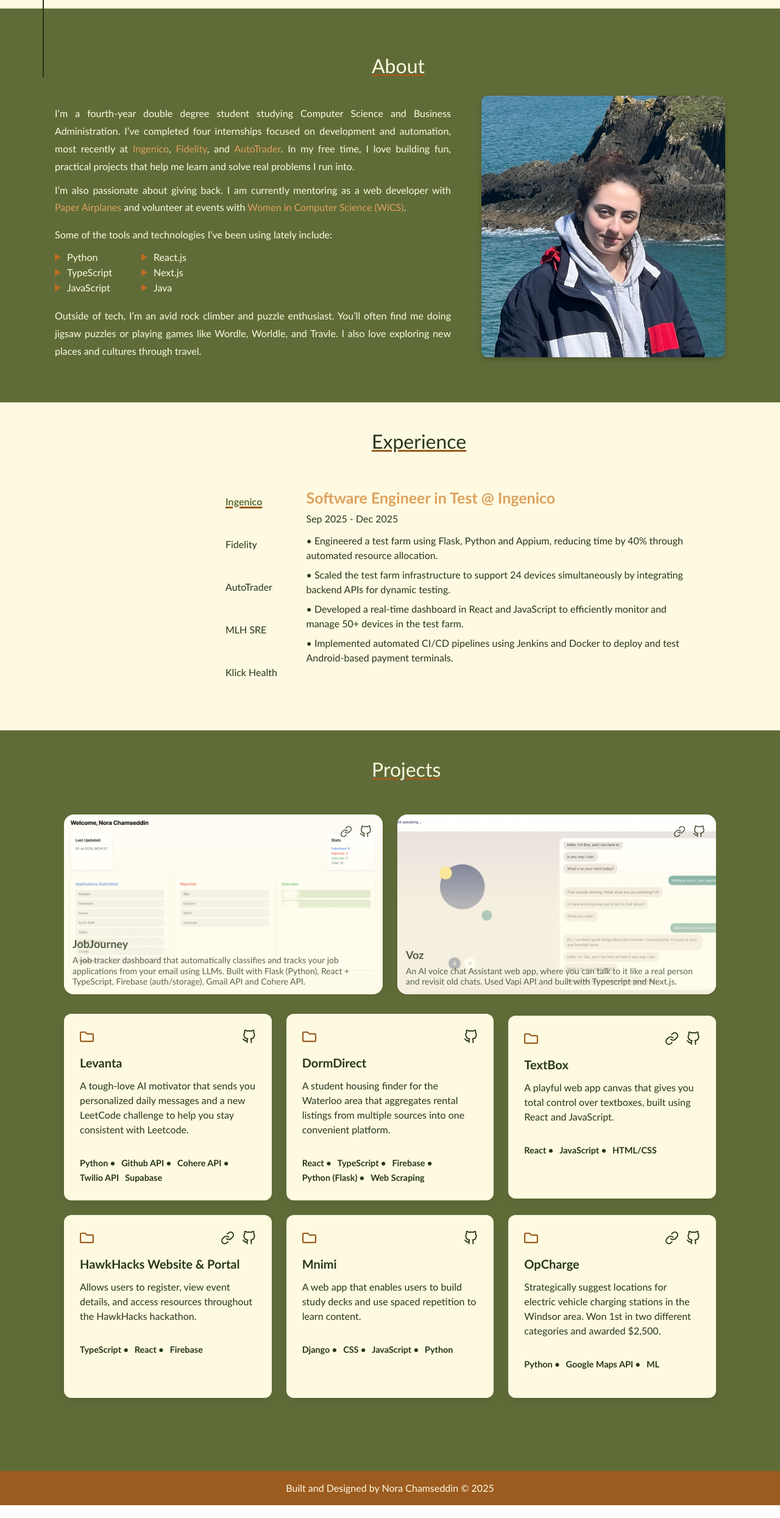
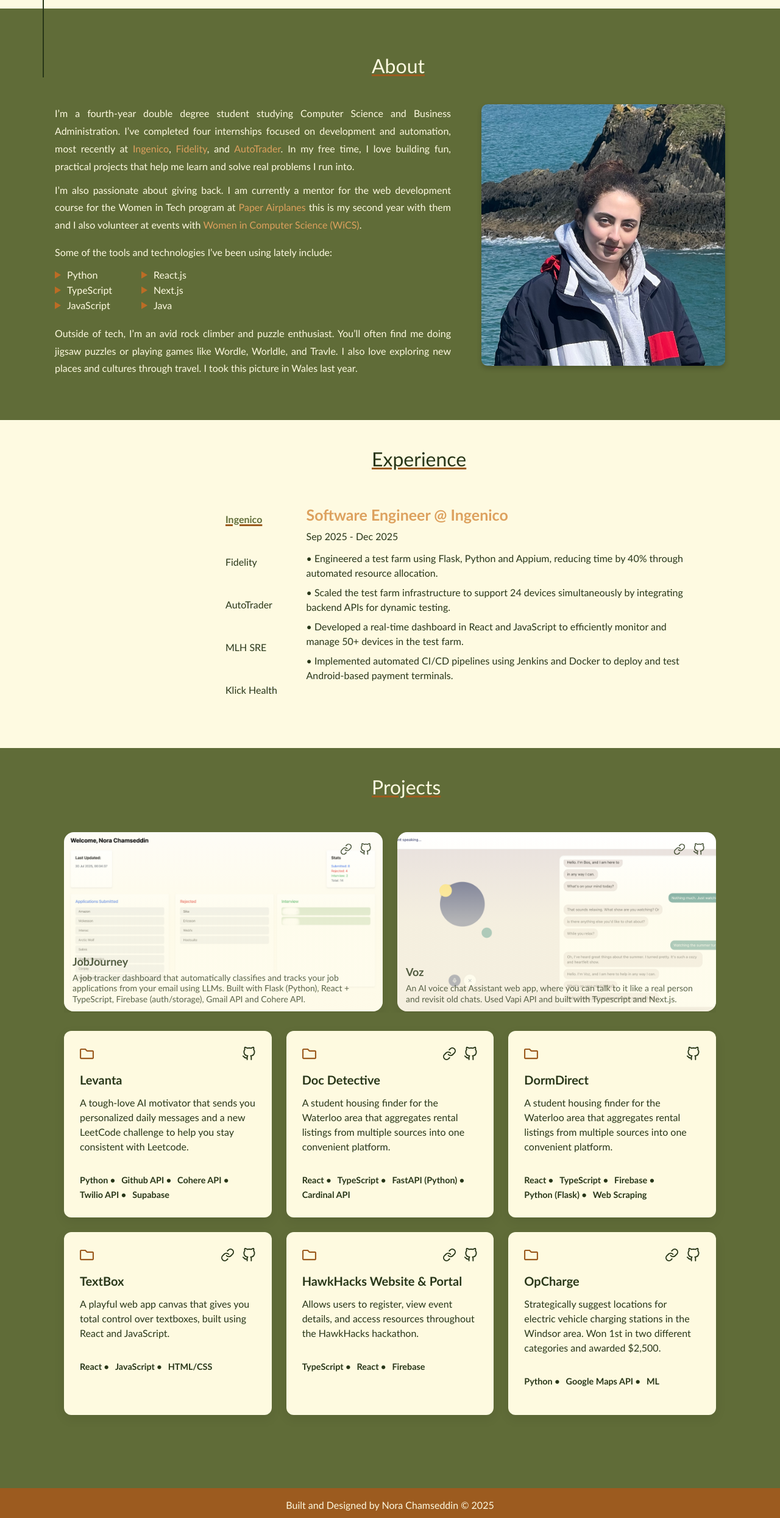
Before and after one commit to norachams/personal-Website, a Next.js app: page / in a window 1280 px wide. Shown: the part 777-3267 px from the top of the page at 61% size. Before the commit the page ends 3246 px from the top, so only its background shows below. Built offline with nearby package versions, Linux system fonts and the light colour scheme.

Commit message:
added new project and other minor additions

```diff
--- a/Components/AboutMe.js
+++ b/Components/AboutMe.js
@@ -9,7 +9,7 @@ export default function Home() {
           <p> I’m a fourth-year double degree student studying Computer Science and Business Administration. I’ve completed four internships focused on development and automation, most recently at <a href="https://ingenico.com/en" >Ingenico</a>, <a href="https://www.fidelity.ca/en/" >Fidelity</a>, and <a href="https://www.autotrader.ca/" >AutoTrader</a>.
           In my free time, I love building fun, practical projects that help me learn and solve real problems I run into.</p>
           <p>
-            I’m also passionate about giving back. I am currently mentoring as a web developer with{" "}
+            I’m also passionate about giving back. I am currently a mentor for the web development course for the Women in Tech program at{" "}
             <a
               href="https://www.paper-airplanes.org/"
               target="_blank"
@@ -17,7 +17,7 @@ export default function Home() {
             >
               Paper Airplanes
             </a>{" "}
-            and volunteer at events with{" "}
+            this is my second year with them and I also volunteer at events with{" "}
             <a
               href="https://cs.uwaterloo.ca/wics"
               target="_blank"
@@ -37,7 +37,7 @@ export default function Home() {
               <li>JavaScript</li>
               <li>Java</li>
             </ul>
-            <p> Outside of tech, I’m an avid rock climber and puzzle enthusiast. You’ll often find me doing jigsaw puzzles or playing games like Wordle, Worldle, and Travle. I also love exploring new places and cultures through travel.</p>
+            <p> Outside of tech, I’m an avid rock climber and puzzle enthusiast. You’ll often find me doing jigsaw puzzles or playing games like Wordle, Worldle, and Travle. I also love exploring new places and cultures through travel. I took this picture in Wales last year.</p>
           </div>
           </div>
           <div className="image-background">
--- a/Components/Portfolio.js
+++ b/Components/Portfolio.js
@@ -6,37 +6,44 @@ import FeaturedProjectsStrip from './featuredprojects';
 const portfolio =[
   {
       title: 'Levanta',
-      stack: ['Python •', 'Github API •', 'Cohere API •', 'Twilio API', 'Supabase'],
+      stack: ['Python •', 'Github API •', 'Cohere API •', 'Twilio API •', 'Supabase'],
       linkgit: 'https://github.com/norachams/Levanta',
       description: 'A tough-love AI motivator that sends you personalized daily messages and a new LeetCode challenge to help you stay consistent with Leetcode.'
   },
   {
+    title: 'Doc Detective',
+    stack: ['React •','TypeScript •', 'FastAPI (Python) •', 'Cardinal API'],
+    linkgit: 'https://github.com/norachams/DocDiff',
+    link: 'https://doc-diff-three.vercel.app/',
+    description: 'A student housing finder for the Waterloo area that aggregates rental listings from multiple sources into one convenient platform.'
+  },
+    {
     title: 'DormDirect',
     stack: ['React •','TypeScript •','Firebase •', 'Python (Flask) •', 'Web Scraping'],
     linkgit: 'https://github.com/norachams/DormDirect',
     description: 'A student housing finder for the Waterloo area that aggregates rental listings from multiple sources into one convenient platform.'
   },
-   {
+    {
       title: 'TextBox',
       stack: ['React •', 'JavaScript •' ,'HTML/CSS'],
       linkgit: 'https://github.com/norachams/Textbox',
       link: 'https://textboxstim.netlify.app/',
       description: 'A playful web app canvas that gives you total control over textboxes, built using React and JavaScript.'
    },
-   {
+  {
     title: 'HawkHacks Website & Portal',
     stack: ['TypeScript •', 'React •', 'Firebase'],
     linkgit: 'https://github.com/LaurierHawkHacks/Dashboard',
     link: 'https://hawkhacks.ca/',
     description: 'Allows users to register, view event details, and access resources throughout the HawkHacks hackathon.'
   },
-    {
-      title: 'Mnimi',
-      stack: ['Django •', 'CSS •', 'JavaScript •', 'Python'],
-      linkgit: 'https://github.com/norachams/Mnimi',
-      description: 'A web app that enables users to build study decks and use spaced repetition to learn content.'
+//     {
+//       title: 'Mnimi',
+//       stack: ['Django •', 'CSS •', 'JavaScript •', 'Python'],
+//       linkgit: 'https://github.com/norachams/Mnimi',
+//       description: 'A web app that enables users to build study decks and use spaced repetition to learn content.'
 
-  },
+//   },
   {
       title: 'OpCharge',
       stack: ['Python •', 'Google Maps API •', 'ML'],
--- a/Components/PortfolioItem.js
+++ b/Components/PortfolioItem.js
@@ -3,8 +3,6 @@ import { FiGithub,FiLink } from 'react-icons/fi';
 import { FaRegFolder } from "react-icons/fa";
 
 <FaRegFolder />
-
-
 
 function PortfolioItem({ title, stack = [], link,linkgit,description }) {
     return (
--- a/Components/Work.js
+++ b/Components/Work.js
@@ -9,7 +9,7 @@ export default function Home() {
     {
       title: 'Ingenico',
       description:  <div className="description">
-      <p className="title">Software Engineer in Test @ Ingenico</p>
+      <p className="title">Software Engineer @ Ingenico</p>
       <p className="date">Sep 2025 - Dec 2025</p>
       <p className="desc">• Engineered a test farm using Flask, Python and Appium, reducing time by 40% through automated resource allocation.</p>
       <p className="desc">• Scaled the test farm infrastructure to support 24 devices simultaneously by integrating backend APIs for dynamic testing.</p>
```
